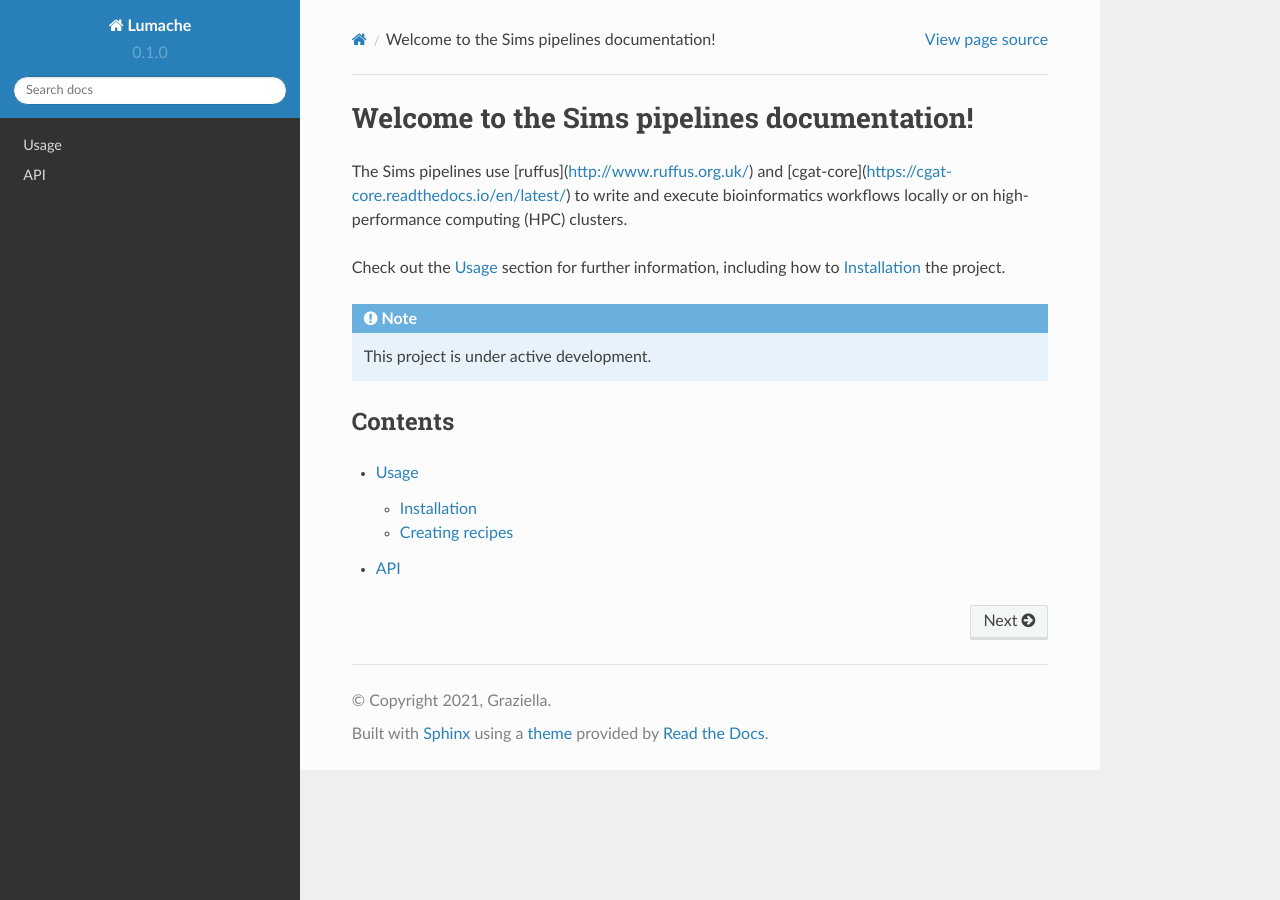
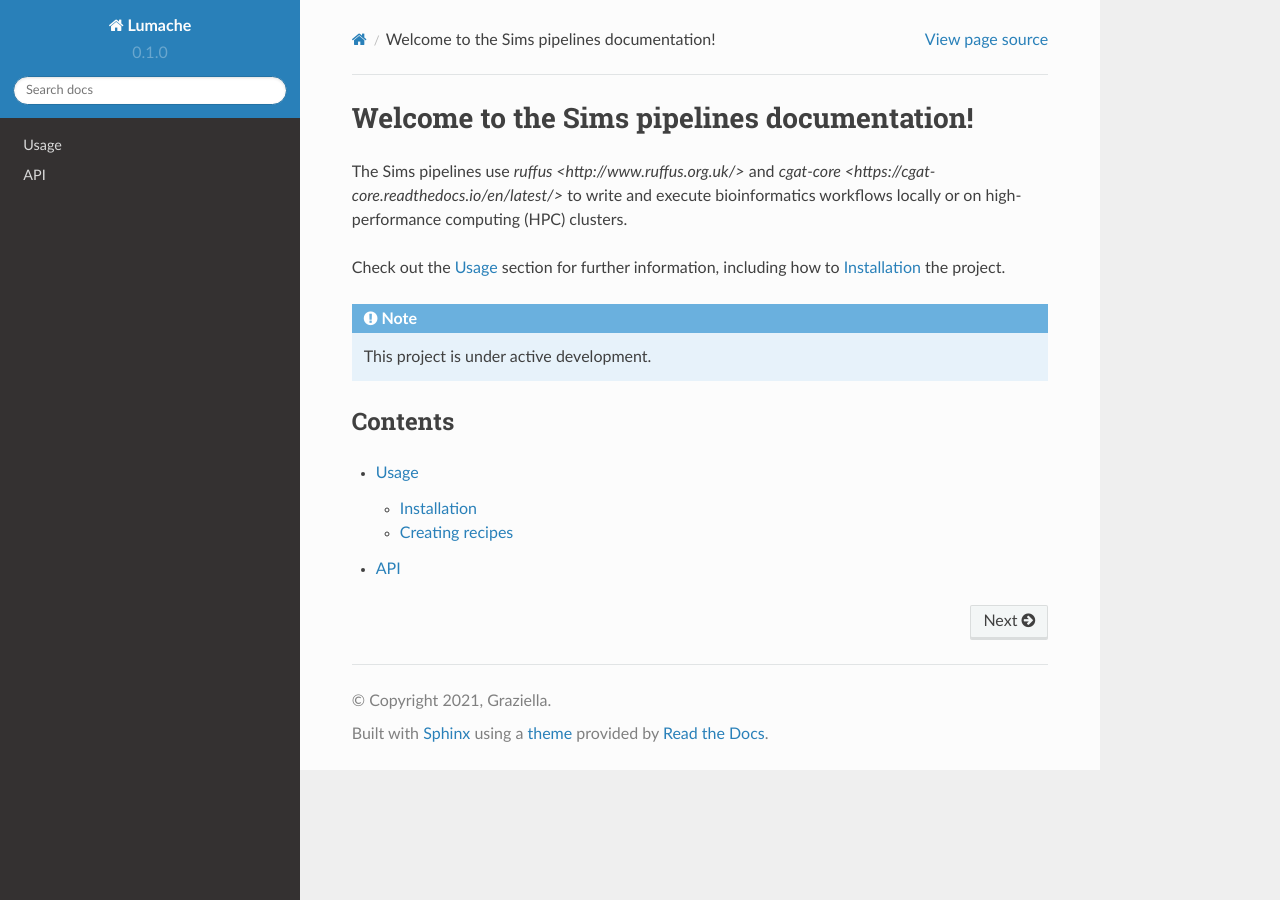
Before and after one commit to kevinrue/rtd-tutorial, a Sphinx documentation site: the page built from docs/source/index.rst, in a window 1280 px wide. Built offline with Sphinx 7.4.7 and the Read the Docs theme 2.0.0, drawn with Linux system fonts in a browser that asks for light colours.

```diff
--- a/docs/source/index.rst
+++ b/docs/source/index.rst
@@ -1,8 +1,8 @@
 Welcome to the Sims pipelines documentation!
 ============================================
 
-The Sims pipelines use [ruffus](http://www.ruffus.org.uk/)
-and [cgat-core](https://cgat-core.readthedocs.io/en/latest/)
+The Sims pipelines use `ruffus <http://www.ruffus.org.uk/>`
+and `cgat-core <https://cgat-core.readthedocs.io/en/latest/>`
 to write and execute bioinformatics workflows locally or on
 high-performance computing (HPC) clusters.
 
```
